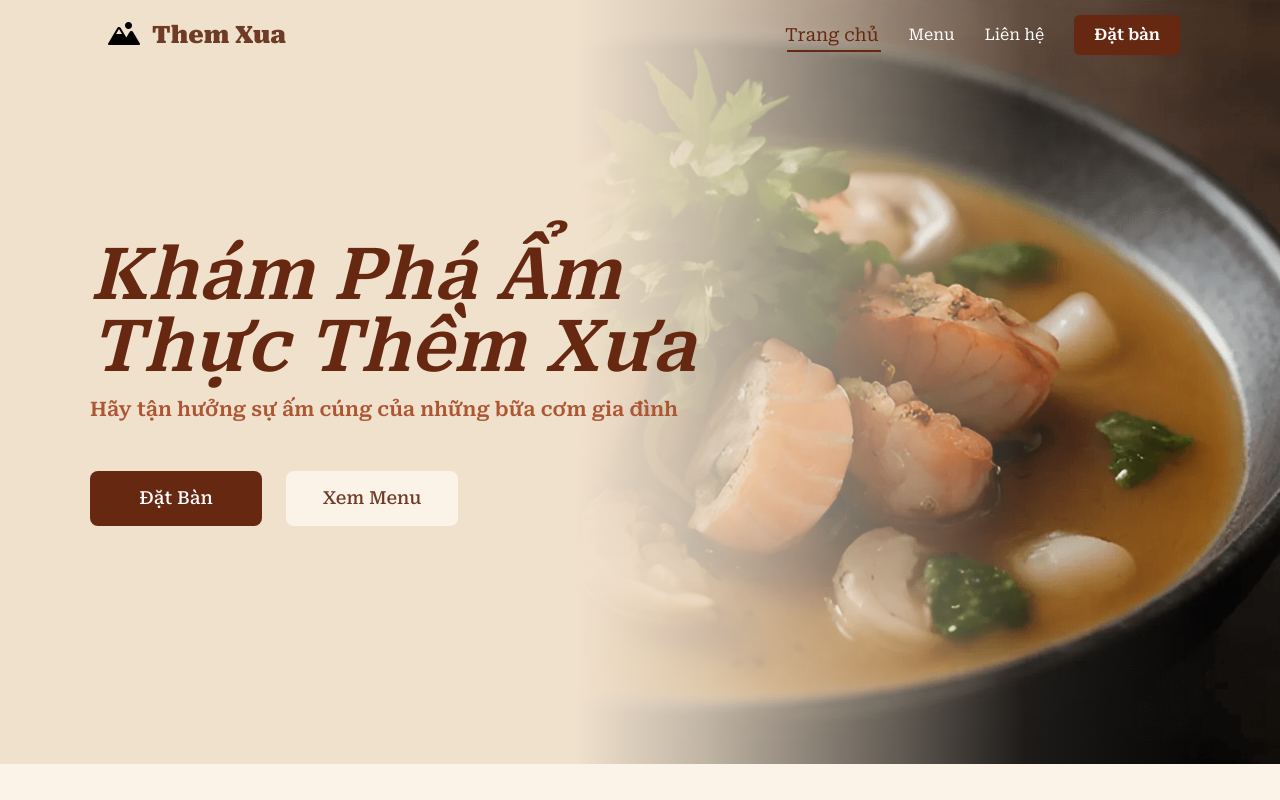
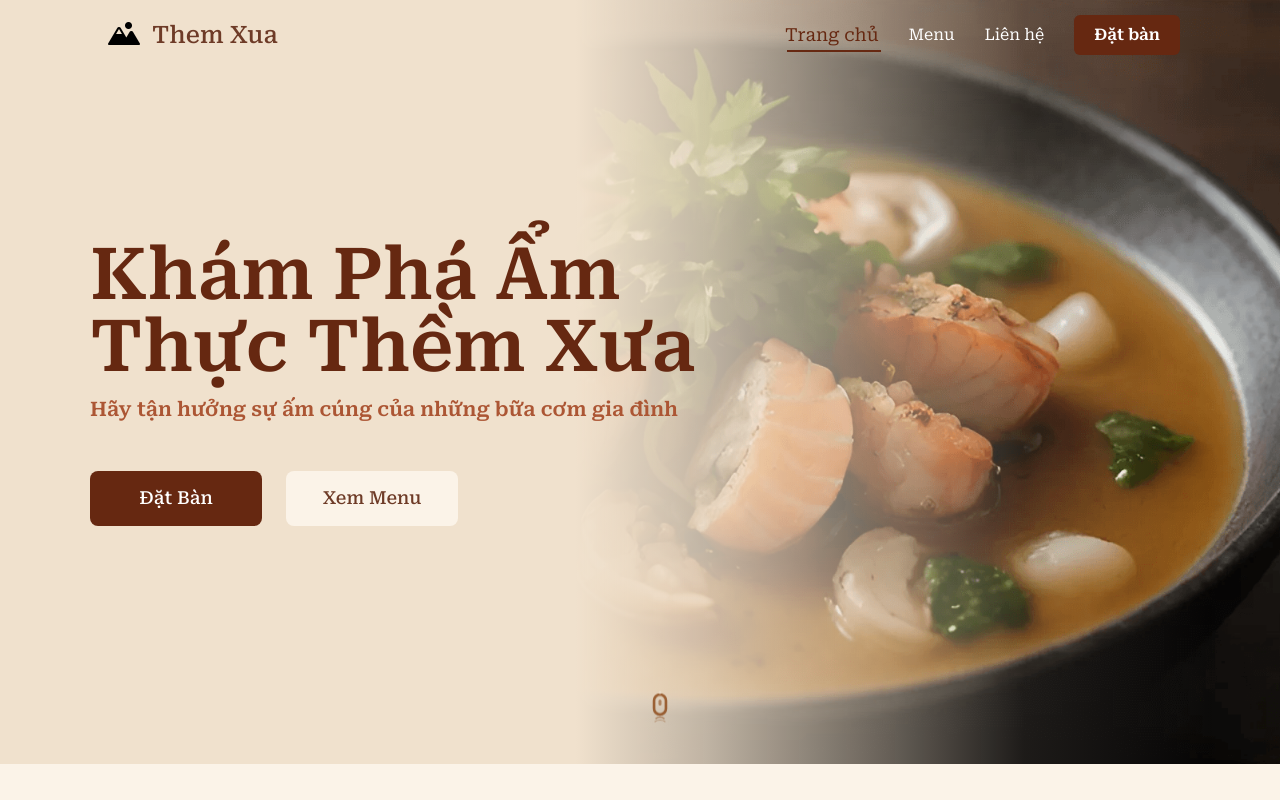
Before and after one commit to LJFamily2/NextJS_ThemXua, a Next.js app in the folder themxua/frontend/: page / in a window 1280 px wide. Shown: the top 800 px of the page. Built offline with nearby package versions, Linux system fonts and the light colour scheme.

Commit message:
Refactor build and paths manifests; remove unused routes and improve structure; enhance HeroSection with scroll icon and animations; update FoodShowcaseSection content; add MouseScrollIcon component; adjust global styles for animations.

```diff
--- a/themxua/frontend/app/components/ThemXuaHeader.tsx
+++ b/themxua/frontend/app/components/ThemXuaHeader.tsx
@@ -52,7 +52,7 @@ const ThemXuaHeader = () => {
               priority
             />
           </div>
-          <span className="text-themxua-primary font-dm-serif text-2xl font-black leading-none transition-colors duration-300 group-hover:text-themxua-secondary">
+          <span className="text-themxua-primary font-dm-serif text-2xl font-medium leading-none transition-colors duration-300 group-hover:text-themxua-secondary">
             Them Xua
           </span>
         </Link>
@@ -66,7 +66,7 @@ const ThemXuaHeader = () => {
               className={`relative font-instrument text-base font-normal leading-none transition-all duration-300 hover:text-themxua-secondary group
               ${
                 isActiveLink(item.href)
-                  ? 'text-themxua-secondary text-lg font-black'
+                  ? 'text-themxua-secondary text-lg font-medium'
                   : pathname === '/' && !scrolled
                     ? 'text-white'
                     : 'text-themxua-primary'
--- a/themxua/frontend/app/components/sections/FoodShowcaseSection.tsx
+++ b/themxua/frontend/app/components/sections/FoodShowcaseSection.tsx
@@ -6,42 +6,54 @@ import Image from 'next/image';
 const FoodShowcaseSection: React.FC = () => {
   return (
     <section className="bg-themxua-cream-light py-16 lg:py-24 relative overflow-hidden">
+      {' '}
+      {/* Background Brand Text */}
+      <div className="absolute w-full h-full left-0 top-0 pointer-events-none overflow-hidden">
+        <h3
+          className="font-extrabold text-[200px] lg:text-[270px] leading-none text-themxua-primary opacity-10 whitespace-nowrap select-none"
+          style={{
+            transform: 'translateX(-20%)  rotate(-20deg)',
+            transformOrigin: 'center center',
+            animation: 'fadeIn 0.5s ease-in-out',
+          }}
+        >
+          THEM XUA
+        </h3>
+      </div>
       <div className="w-full max-w-7xl mx-auto px-4 md:px-8 lg:px-[75px] relative">
-        {/* Background Brand Text */}
-        <div className="absolute left-0 top-1/2 transform -translate-y-1/2 pointer-events-none overflow-hidden">
-          <h3
-            className="font-roboto-serif font-extrabold text-[200px] lg:text-[270px] leading-none text-themxua-primary opacity-10 whitespace-nowrap"
-            style={{ transform: 'translateX(-60%)' }}
-          >
-            THEM XUA
-          </h3>
-        </div>
-
         {/* Content Container */}
         <div className="flex flex-col lg:flex-row items-center gap-8 lg:gap-16 relative z-10">
           {/* Left Content - Decorative Shape */}
           <div className="flex-1 max-w-[626px] relative">
-            <div className="relative w-full h-[400px] lg:h-[690px]">
+            <div className="relative w-full h-[400px] lg:h-[590px] rounded-[13px] overflow-hidden mb-7 shadow-xl">
               <Image
                 src="/images/section4-shape.png"
                 alt="Decorative Shape"
                 fill
-                className="object-contain"
+                className="object-cover hover:scale-105 transition-transform duration-700"
               />
             </div>
+            <div className="bg-white/80 backdrop-blur-sm rounded-2xl p-6 lg:p-8 shadow-lg">
+              <p className=" text-base lg:text-lg text-themxua-gray leading-relaxed">
+                Nâng tầm trải nghiệm ẩm thực của bạn tại Thềm Xưa với tuyển tập
+                các món ăn Việt Nam được tuyển chọn kỹ lưỡng, mỗi món là một
+                kiệt tác về hương vị và mùi thơm
+              </p>
+            </div>
           </div>
-
           {/* Right Content - Food Image */}
           <div className="flex-1 max-w-[628px] relative">
             <div className="space-y-6 lg:space-y-8">
               {/* Top Section - Text Content */}
               <div className="bg-white/80 backdrop-blur-sm rounded-2xl p-6 lg:p-8 shadow-lg">
-                <h3 className="font-roboto-serif font-semibold text-2xl lg:text-3xl text-themxua-primary mb-4">
-                  Món Ăn Đặc Sắc
+                <h3 className=" font-semibold text-2xl lg:text-3xl text-themxua-primary mb-4">
+                  Khám phá tinh hoa ẩm thực Việt Nam
                 </h3>
-                <p className="font-roboto-serif text-base lg:text-lg text-themxua-gray leading-relaxed">
-                  Trải nghiệm hương vị đậm đà của những món ăn truyền thống được
-                  chế biến từ nguyên liệu tươi ngon nhất.
+                <p className=" text-base lg:text-lg text-themxua-gray leading-relaxed">
+                  Tại Them Xua, chúng tôi rất tự hào về cam kết của mình đối với
+                  tính xác thực và chất lượng. Thực đơn của chúng tôi có nhiều
+                  món ăn Việt Nam đa dạng, được chế biến khéo léo bằng các
+                  nguyên liệu địa phương tươi ngon nhất
                 </p>
               </div>
 
--- a/themxua/frontend/app/components/sections/HeroSection.tsx
+++ b/themxua/frontend/app/components/sections/HeroSection.tsx
@@ -3,6 +3,7 @@
 import React from 'react';
 import Image from 'next/image';
 import ThemXuaButton from '../ui/ThemXuaButton';
+import { MouseScrollIcon } from '../ui/Icons';
 
 const HeroSection: React.FC = () => {
   return (
@@ -43,7 +44,7 @@ const HeroSection: React.FC = () => {
         <div className="w-full max-w-7xl mx-auto px-4 md:px-8 lg:px-[90px]">
           <div className="max-w-[691px]">
             {/* Main Heading */}
-            <h1 className="font-roboto-serif font-semibold italic text-4xl md:text-6xl lg:text-[72px] md:leading-tight lg:leading-none text-themxua-secondary mb-3 ">
+            <h1 className="font-roboto-serif font-semibold  text-4xl md:text-6xl lg:text-[72px] md:leading-tight lg:leading-none text-themxua-secondary mb-3 ">
               Khám Phá Ẩm Thực Thềm Xưa
             </h1>
 
@@ -75,6 +76,14 @@ const HeroSection: React.FC = () => {
           </div>
         </div>
       </div>
+      {/* Scroll Icon */}
+      <div className="absolute bottom-8 left-1/2 transform -translate-x-1/2 z-20 animate-bounce">
+        <MouseScrollIcon
+          size={40}
+          color="#8B4513"
+          className="opacity-80 hover:opacity-100 transition-opacity duration-300"
+        />
+      </div>
     </section>
   );
 };
--- a/themxua/frontend/app/components/ui/Icons.tsx
+++ b/themxua/frontend/app/components/ui/Icons.tsx
@@ -139,3 +139,96 @@ export const ClockIcon: React.FC<IconProps> = ({
     />
   </svg>
 );
+
+export const MouseScrollIcon: React.FC<IconProps> = ({
+  className = '',
+  size = 24,
+  color = 'currentColor',
+}) => (
+  <svg
+    width={size}
+    height={size}
+    viewBox="0 0 28 40"
+    fill="none"
+    xmlns="http://www.w3.org/2000/svg"
+    className={className}
+  >
+    {/* Mouse body with gradient effect */}
+    <rect
+      x="8"
+      y="6"
+      width="12"
+      height="20"
+      rx="6"
+      ry="6"
+      stroke={color}
+      strokeWidth="2.5"
+      fill="none"
+      className="drop-shadow-sm"
+    />
+
+    {/* Inner mouse body for depth */}
+    <rect
+      x="9.5"
+      y="7.5"
+      width="9"
+      height="17"
+      rx="4.5"
+      ry="4.5"
+      stroke={color}
+      strokeWidth="0.5"
+      fill="none"
+      opacity="0.3"
+    />
+
+    {/* Mouse scroll wheel - animated */}
+    <rect
+      x="12.5"
+      y="11"
+      width="3"
+      height="6"
+      rx="1.5"
+      ry="1.5"
+      fill={color}
+      className="animate-pulse"
+      opacity="0.8"
+    />
+
+    {/* Scroll indicator line */}
+    <line
+      x1="14"
+      y1="13"
+      x2="14"
+      y2="15"
+      stroke="white"
+      strokeWidth="0.8"
+      strokeLinecap="round"
+      className="animate-bounce"
+      style={{ animationDelay: '0.2s', animationDuration: '2s' }}
+    />
+
+    {/* Decorative scroll waves */}
+    <path
+      d="M10 30 C12 28, 16 28, 18 30"
+      stroke={color}
+      strokeWidth="1.5"
+      strokeLinecap="round"
+      fill="none"
+      opacity="0.6"
+      className="animate-pulse"
+      style={{ animationDelay: '0.5s', animationDuration: '3s' }}
+    />
+
+    <path
+      d="M9 33 C11.5 31, 16.5 31, 19 33"
+      stroke={color}
+      strokeWidth="1.2"
+      strokeLinecap="round"
+      fill="none"
+      opacity="0.4"
+      className="animate-pulse"
+      style={{ animationDelay: '1s', animationDuration: '3s' }}
+    />
+
+  </svg>
+);
--- a/themxua/frontend/app/globals.css
+++ b/themxua/frontend/app/globals.css
@@ -36,6 +36,15 @@ html {
 }
 
 /* Custom animations */
+@keyframes fadeIn {
+  from {
+    opacity: 0;
+  }
+  to {
+    opacity: 0.1;
+  }
+}
+
 @keyframes fadeInUp {
   from {
     opacity: 0;
@@ -69,6 +78,10 @@ html {
   }
 }
 
+.animate-fade-in {
+  animation: fadeIn 2s ease-in-out;
+}
+
 .animate-fade-in-up {
   animation: fadeInUp 0.6s ease-out;
 }
--- a/themxua/frontend/app/layout.tsx
+++ b/themxua/frontend/app/layout.tsx
@@ -22,7 +22,7 @@ export default function RootLayout({
 }>) {
   return (
     <html lang="vi">
-      <body className={`${robotoSerif.variable} font-roboto-serif antialiased select-none`}>
+      <body className={`${robotoSerif.variable} antialiased select-none`}>
         <ThemXuaHeader />
         <main>{children}</main>
       </body>
--- a/themxua/frontend/app/page.tsx
+++ b/themxua/frontend/app/page.tsx
@@ -10,9 +10,9 @@ export default function Home() {
     <div className="min-h-screen">
       <HeroSection />
       <WelcomeSection />
+      <DiningAreasSection />
       <MenuSection />
       <FoodShowcaseSection />
-      <DiningAreasSection />
       <FooterNew />
     </div>
   );
```
